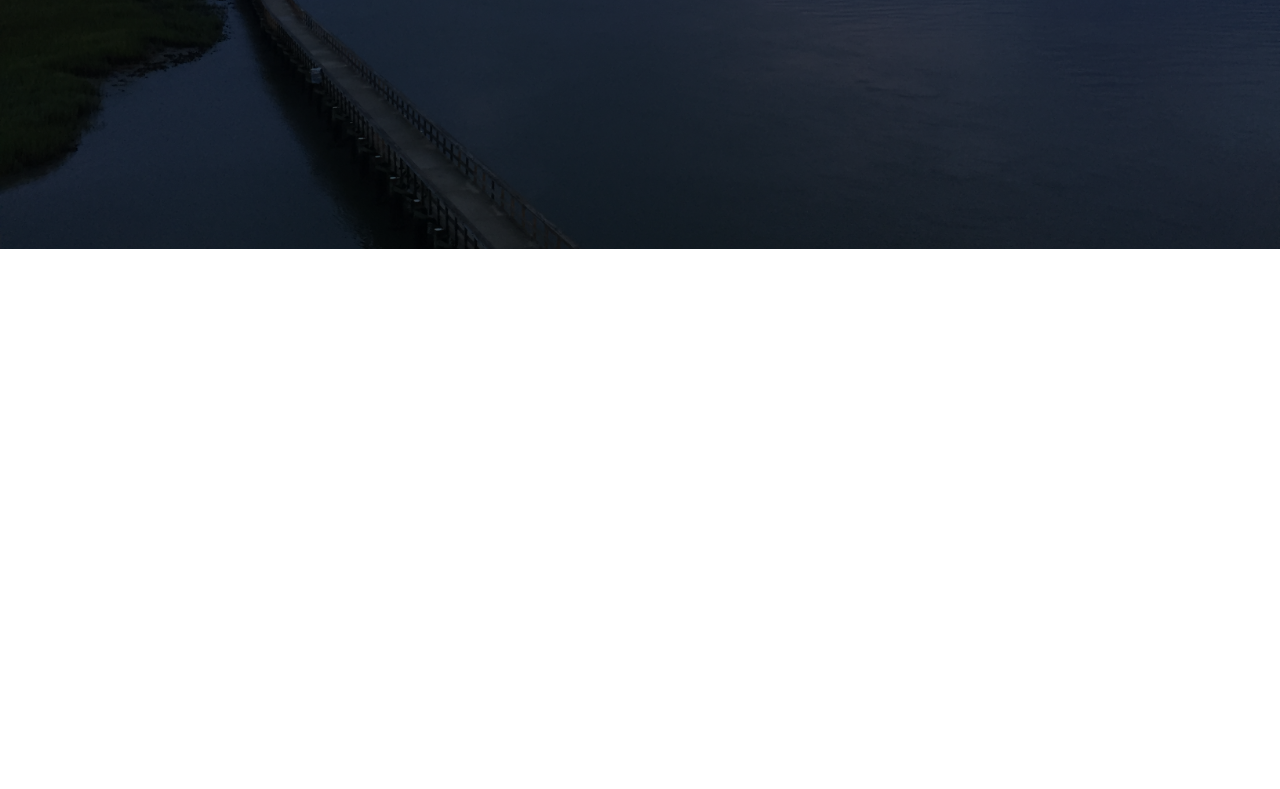
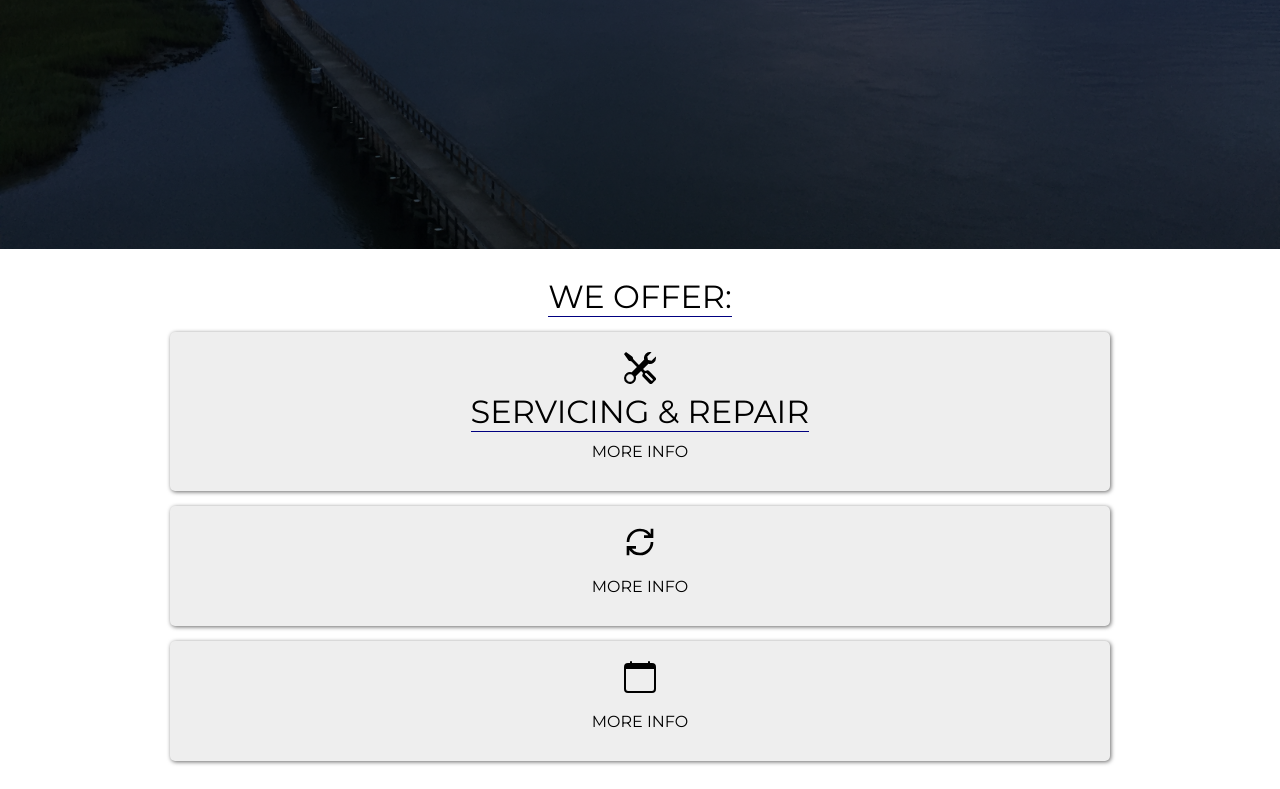
Before and after one commit to memiller219/airtechReact, a React (Create React App) app: page / in a window 1280 px wide. Shown: the part 551-1340 px from the top of the page. Before the commit the page ends 800 px from the top, so only its background shows below. Built offline with nearby package versions, Linux system fonts and the light colour scheme.

Commit message:
added services section and cards

```diff
--- a/src/App.js
+++ b/src/App.js
@@ -1,10 +1,14 @@
 import React from "react";
 import Homepage from "./components/homepage/homepage";
+import ServiceSection from "./components/services/ServicesSection/ServicesSection";
 
 class App extends React.Component {
   render() {
     return (
-   <Homepage />
+      <>
+        <Homepage />
+        <ServiceSection />
+      </>
     );
   }
 }
--- a/src/components/homepage/homepage.js
+++ b/src/components/homepage/homepage.js
@@ -1,6 +1,7 @@
 import React from "react";
 import "./homepage.styles.scss";
 import Toolbar from '../navigation/Toolbar/Toolbar';
+
 
 const Homepage = (props) => {
   return (
--- /dev/null
+++ b/src/components/services/ServicesDetail/ServicesDetail.js
@@ -0,0 +1,14 @@
+import React from "react";
+import "./ServicesDetail.styles.scss";
+
+const ServicesDetail = (props) => {
+  return (
+    <div className="container">
+      <div className="icon">{props.children}</div>
+      <div className="description">{props.description}</div>
+      <div className="information">MORE INFO</div>
+    </div>
+  );
+};
+
+export default ServicesDetail;
--- /dev/null
+++ b/src/components/services/ServicesDetail/ServicesDetail.styles.scss
@@ -0,0 +1,22 @@
+.container {
+  display: flex;
+  flex-direction: column;
+  border-radius: 5px;
+  background-color: rgb(238, 238, 238);
+  box-shadow: 1px 1px 4px rgb(105 105 105);
+  padding: 20px;
+  width: 75%;
+  margin: auto;
+  text-align: center;
+
+  .description {
+    border-bottom: 1px solid navy;
+    margin: auto;
+    text-transform: uppercase;
+  }
+
+  .information {
+    font-size: 1rem;
+    padding: 10px;
+  }
+}
--- /dev/null
+++ b/src/components/services/ServicesSection/ServicesSection.js
@@ -0,0 +1,34 @@
+import React, { Component } from "react";
+import "./ServicesSection.styles.scss";
+import ServicesDetail from "../ServicesDetail/ServicesDetail";
+import { BsTools, BsCalendar } from "react-icons/bs";
+import { GrPowerCycle } from "react-icons/gr";
+
+class ServicesSection extends Component {
+
+
+
+
+  render() {
+    let services = {
+        repair: "Servicing & Repair",
+        repairInfo: "We work on a wide range and variety of HVAC"
+    }
+    return (
+      <div className="Services">
+        <p className="heading">We Offer:</p>
+        <ServicesDetail description={services.repair}>
+          <BsTools />
+        </ServicesDetail>
+        <ServicesDetail>
+          <GrPowerCycle />
+        </ServicesDetail>
+        <ServicesDetail>
+          <BsCalendar />
+        </ServicesDetail>
+      </div>
+    );
+  }
+}
+
+export default ServicesSection;
--- /dev/null
+++ b/src/components/services/ServicesSection/ServicesSection.styles.scss
@@ -0,0 +1,22 @@
+// Google Fonts
+@import url("https://fonts.googleapis.com/css2?family=Montserrat:wght@100;400&display=swap");
+
+// Variables
+$primary-font: "Montserrat", sans-serif;
+
+.Services {
+  display: grid;
+  align-items: flex-start;
+  height: 500px;
+  padding: 20px 40px;
+  font-family: $primary-font;
+  font-size: 2rem;
+
+  .heading {
+    border-bottom: 1px solid navy;
+    text-transform: uppercase;
+    margin: auto;
+  }
+
+
+}
```
